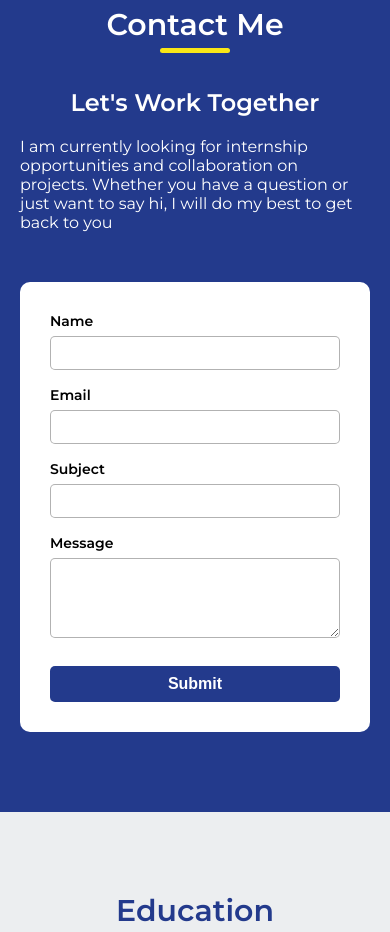
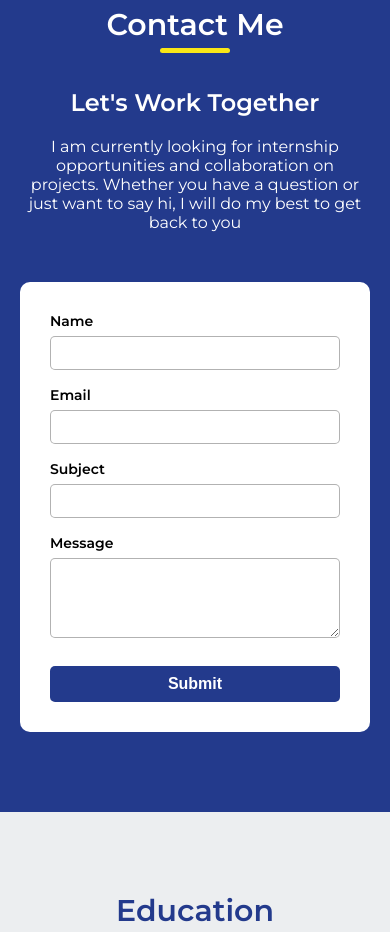
Before and after one commit to tlhalesebaeng/my-portfolio, a React (Vite) app: page / in a window 390 px wide. Shown: the part 3620-4552 px from the top of the page. Built offline with nearby package versions, Linux system fonts and the light colour scheme.

Commit message:
Center the description under projects

```diff
--- a/src/components/contact/ContactDetails.css
+++ b/src/components/contact/ContactDetails.css
@@ -46,6 +46,10 @@
         align-items: center;
     }
 
+    .contact-details__description {
+        text-align: center;
+    }
+
     .contact-details ul {
         display: none;
     }
```
